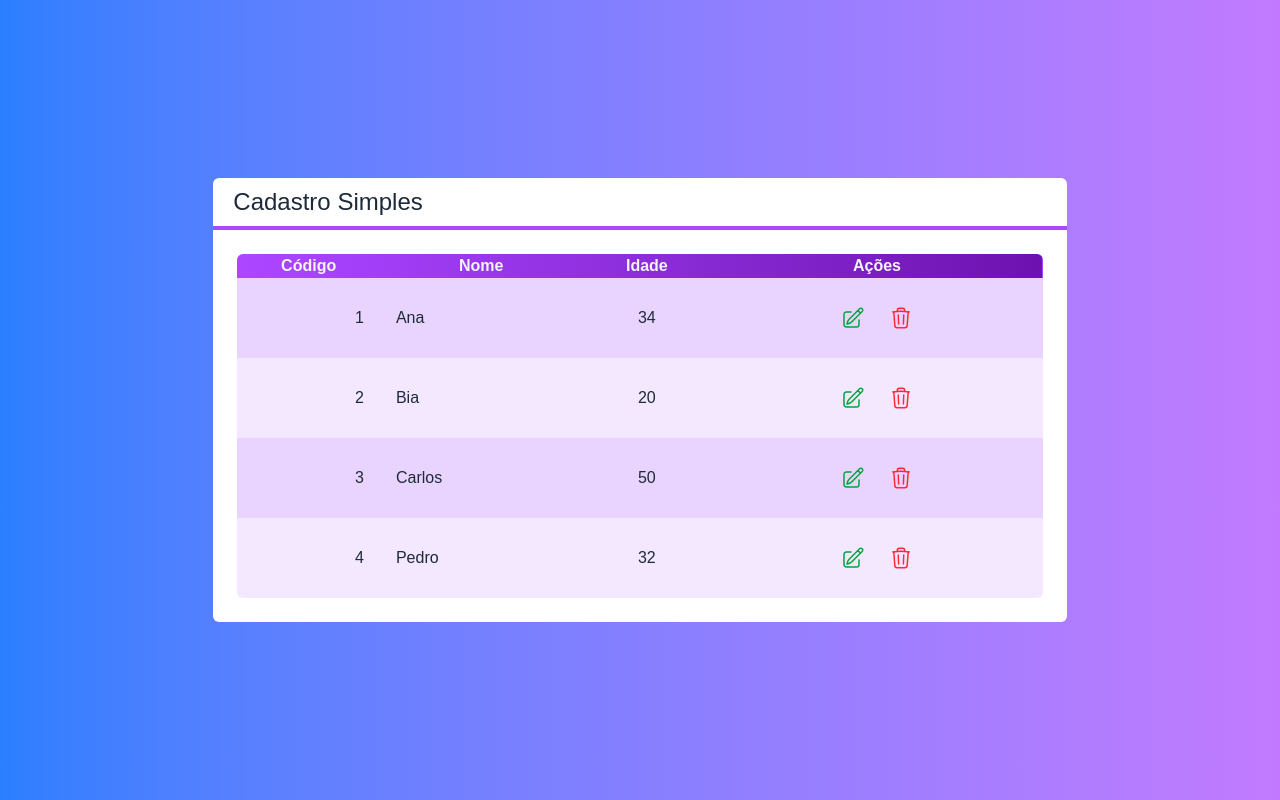
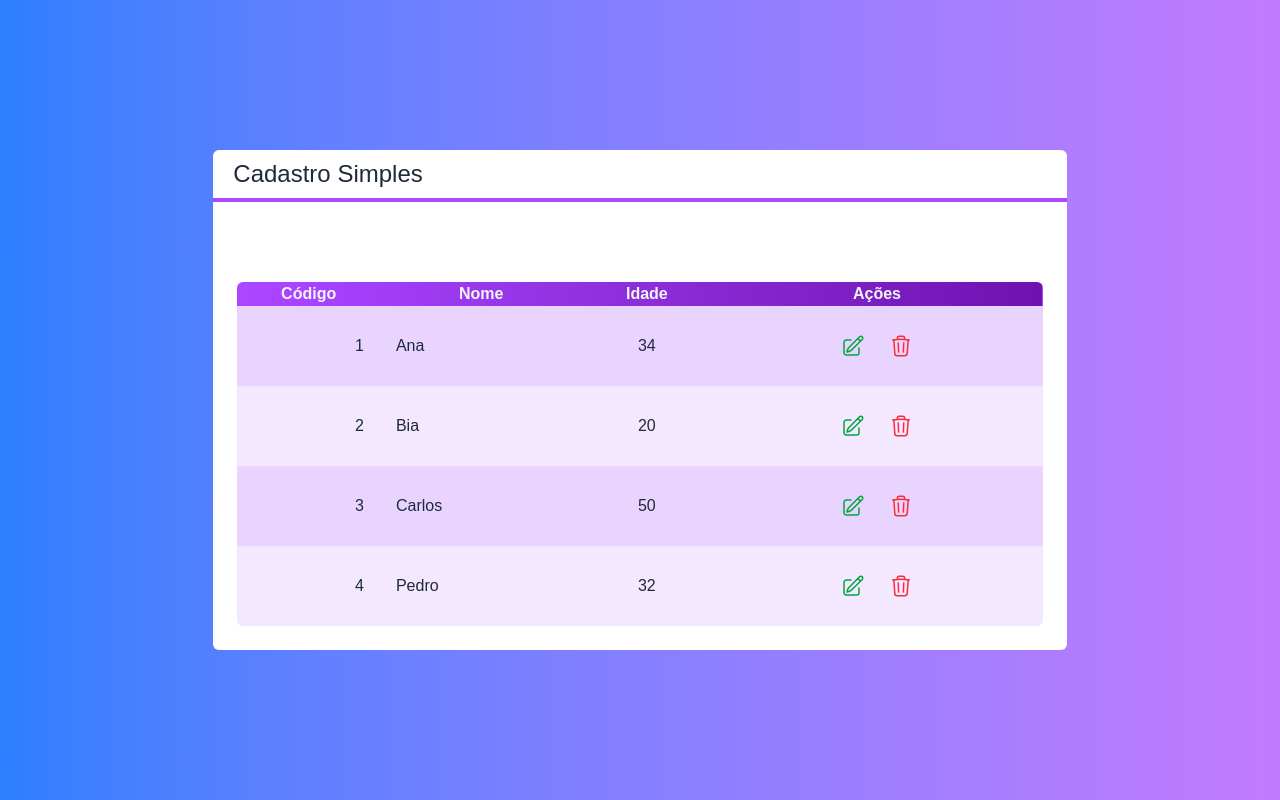
Before and after one commit to cleantho/next-crud, a Next.js app: page / in a window 1280 px wide. Built offline with nearby package versions, Linux system fonts and the light colour scheme.

Commit message:
Componente Botão

```diff
--- a/src/app/page.tsx
+++ b/src/app/page.tsx
@@ -1,4 +1,5 @@
 'use client'
+import Botao from "@/components/Botao";
 import Layout from "@/components/Layout";
 import Tabela from "@/components/Tabela";
 import Cliente from "@/core/Cliente";
@@ -28,6 +29,9 @@
     `}
     >
       <Layout titulo="Cadastro Simples">
+        <div className="flex justify-end">
+        <Botao cor="green" className={`mb-4`}>Novo Cliente</Botao>
+        </div>
         <Tabela clientes={clientes} clienteSelecionado={selecionado} clienteExcluido={excluido}/>
       </Layout>
     </div>
--- /dev/null
+++ b/src/components/Botao.tsx
@@ -0,0 +1,20 @@
+import { ReactNode } from "react"
+
+interface BotaoProps {
+    cor?: 'green' | 'blue' | 'gray'
+    className?: string
+    children: ReactNode
+}
+
+export default function Botao(props: BotaoProps) {
+    const cor = props.cor ?? 'blue'
+    return (
+        <button className={`
+            bg-linear-to-r from-${cor}-400 to-${cor}-700
+            text-white px-4 py-2 rounded-md
+            ${props.className}
+        `}>
+            {props.children}
+        </button>
+    )
+}
```
